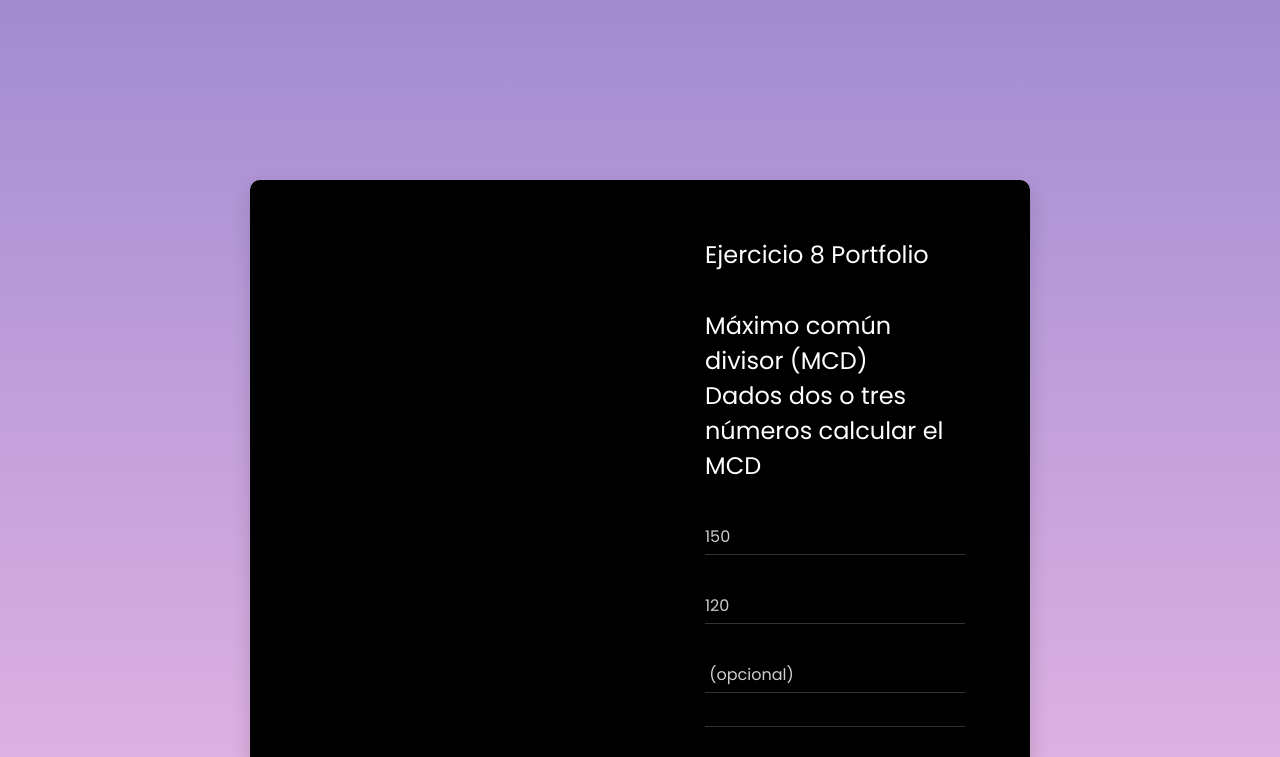
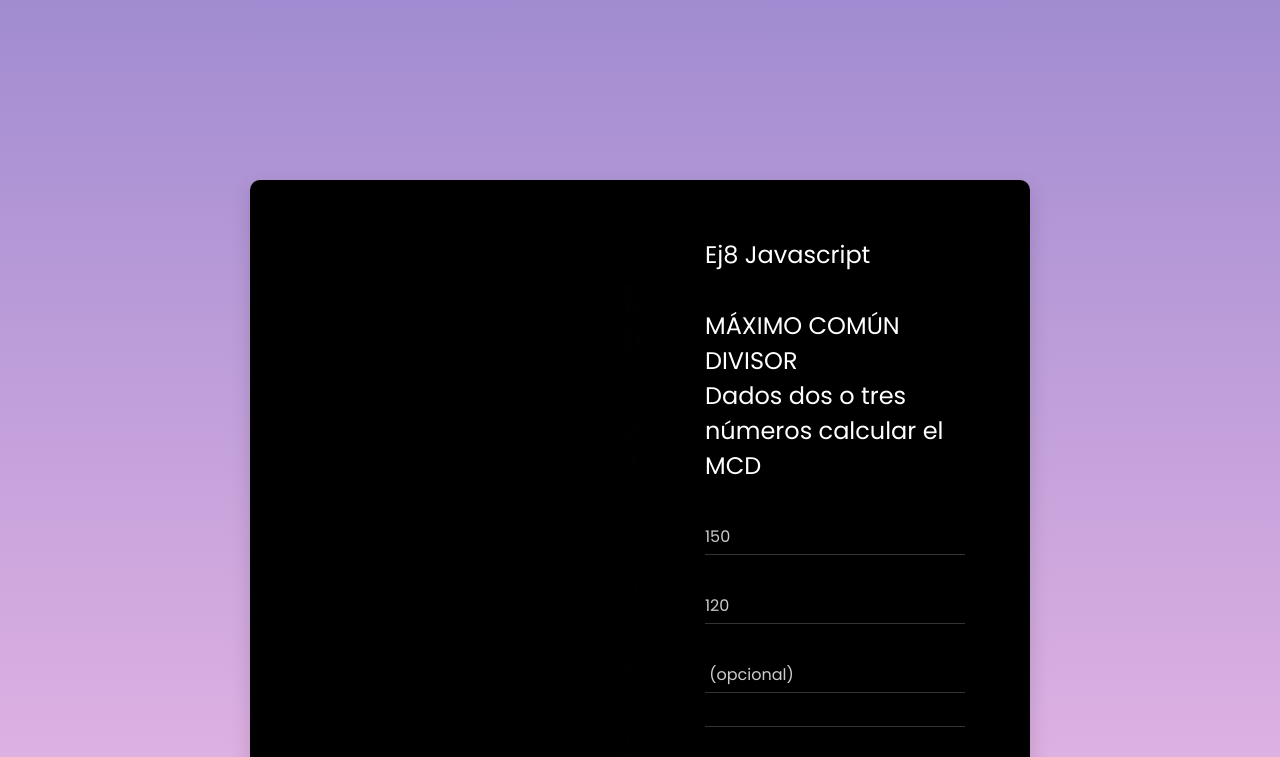
Before and after one commit to kanra0008/kanra0008.github.io, a plain HTML site: page colorlib-regform-3/ejercicio8/index.html in a window 1280 px wide. Shown: the top 757 px of the page. Drawn offline with Linux system fonts and the light colour scheme.

Commit message:
Update index.html

```diff
--- a/colorlib-regform-3/ejercicio8/index.html
+++ b/colorlib-regform-3/ejercicio8/index.html
@@ -35,8 +35,8 @@
             <div class="card card-3">
                 <div class="card-heading"></div>
                 <div class="card-body">
-                    <h2 class="title"> Ejercicio 8 Portfolio</h2>
-                    <h2 class="title"> Máximo común divisor (MCD) <br> Dados dos o tres números calcular el MCD</h2>
+                    <h2 class="title"> Ej8 Javascript </h2>
+                    <h2 class="title"> MÁXIMO COMÚN DIVISOR <br> Dados dos o tres números calcular el MCD</h2>
 
 
                         <div class="input-group">
```
